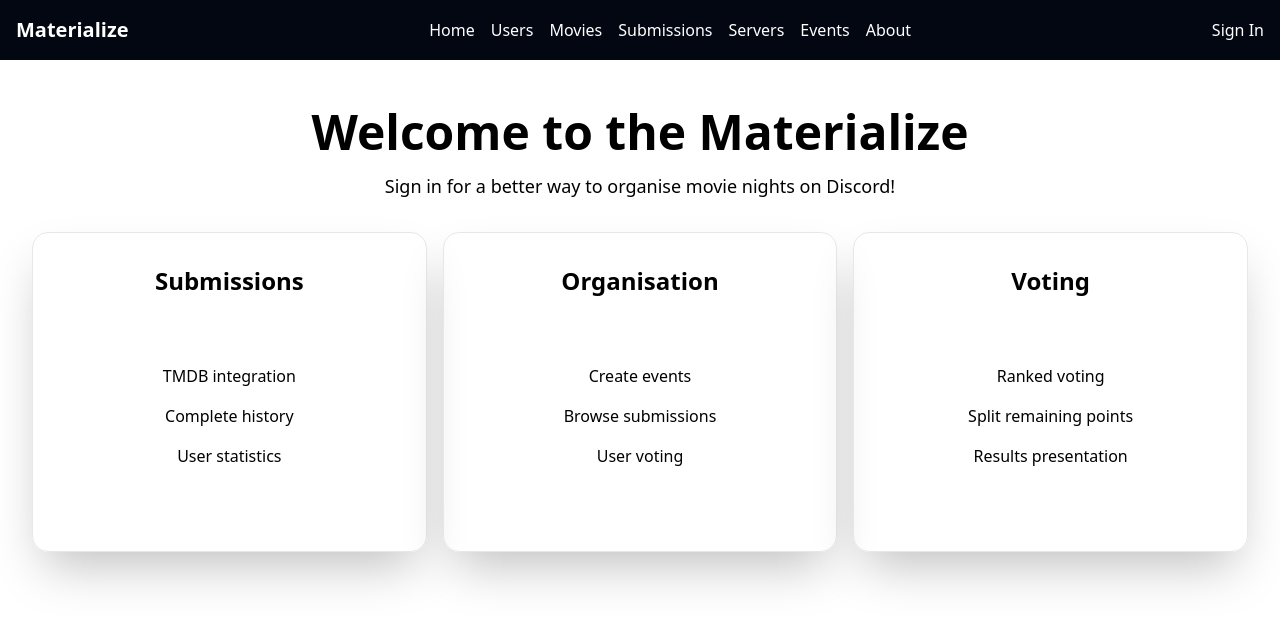
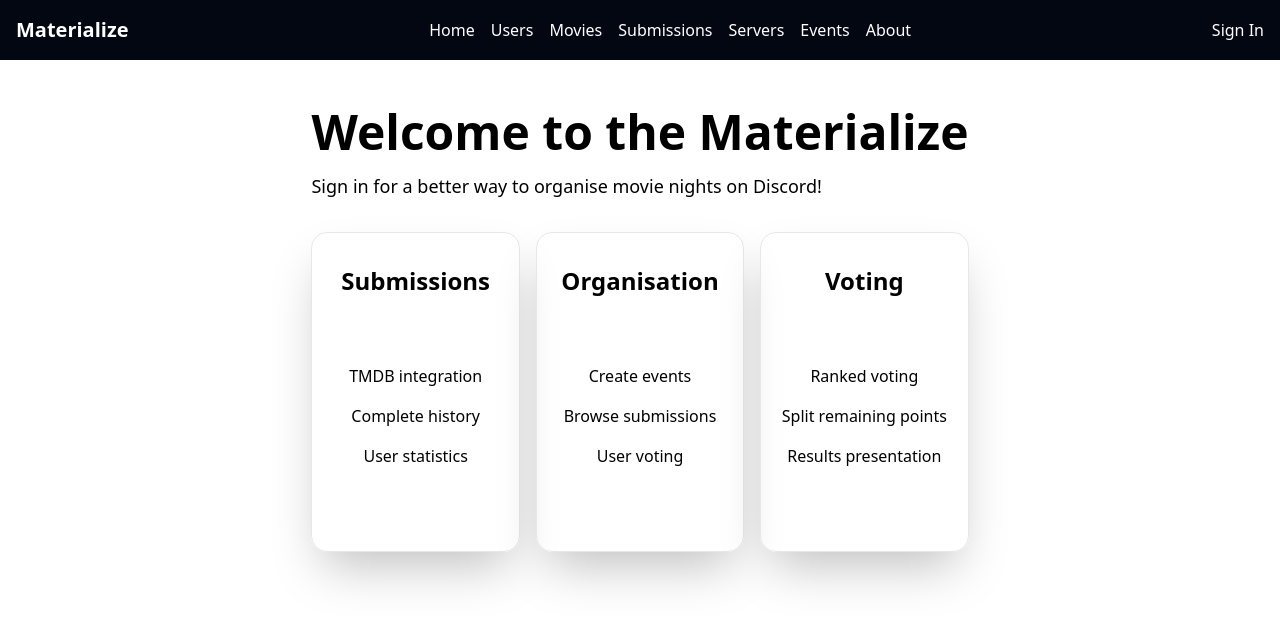
Before and after one commit to Howling-Techie/movie-night-frontend, a React (Vite) app: page / in a window 1280 px wide. Shown: the top 624 px of the page. Built offline with nearby package versions, Linux system fonts and the light colour scheme.

Commit message:
Container no longer needs to be surrounded by full width div

```diff
--- a/src/components/Container.tsx
+++ b/src/components/Container.tsx
@@ -2,7 +2,9 @@ import {ReactNode} from "react";
 
 export const Container = ({children}: Props) => {
     return (
-        <div className="h-full flex-col flex items-center mt-12 px-8">{children}</div>
+        <div className="w-full flex justify-center">
+            <div className="h-full max-w-7xl mt-12 px-8">{children}</div>
+        </div>
     );
 };
 type Props = {
```
